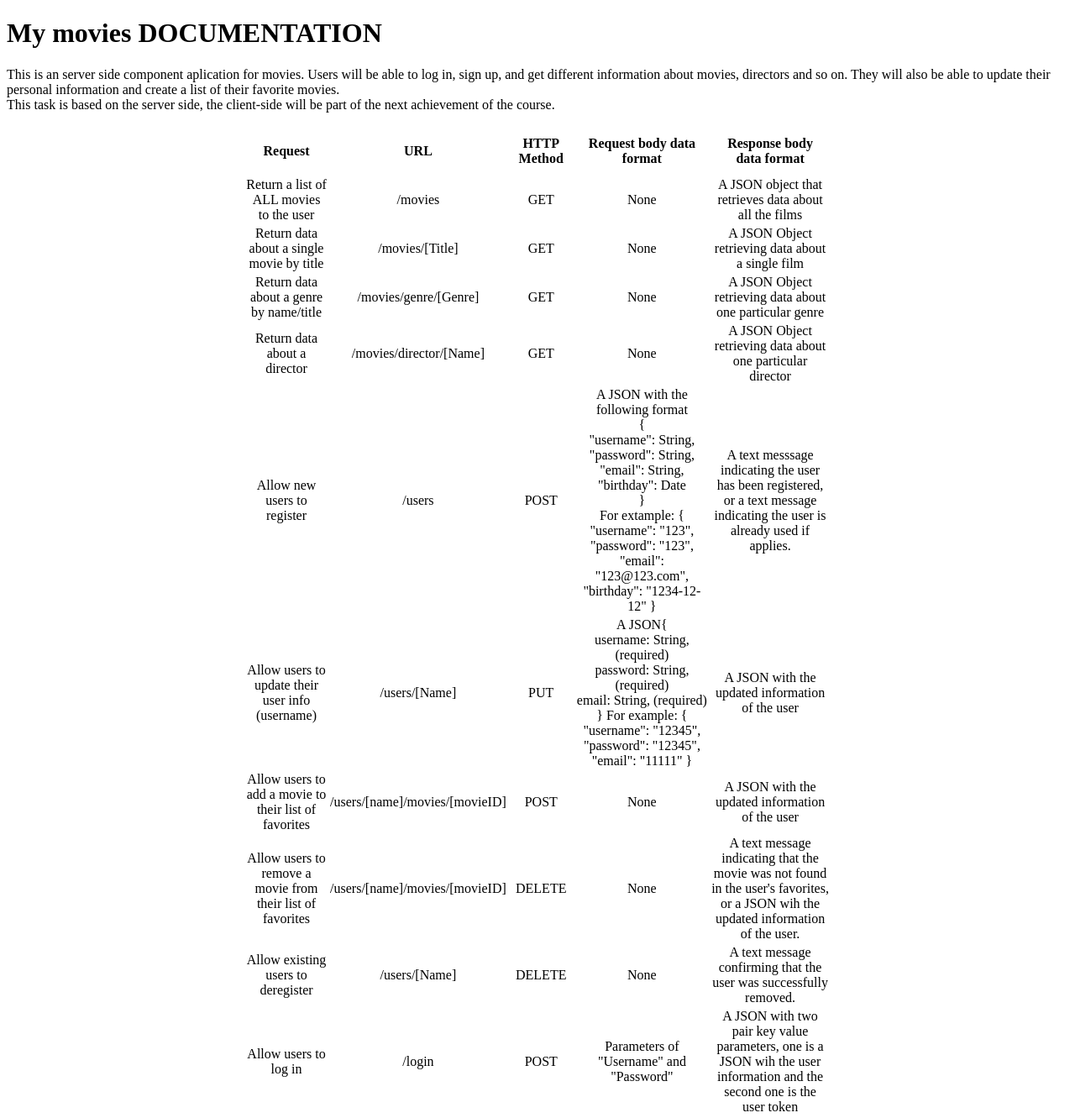
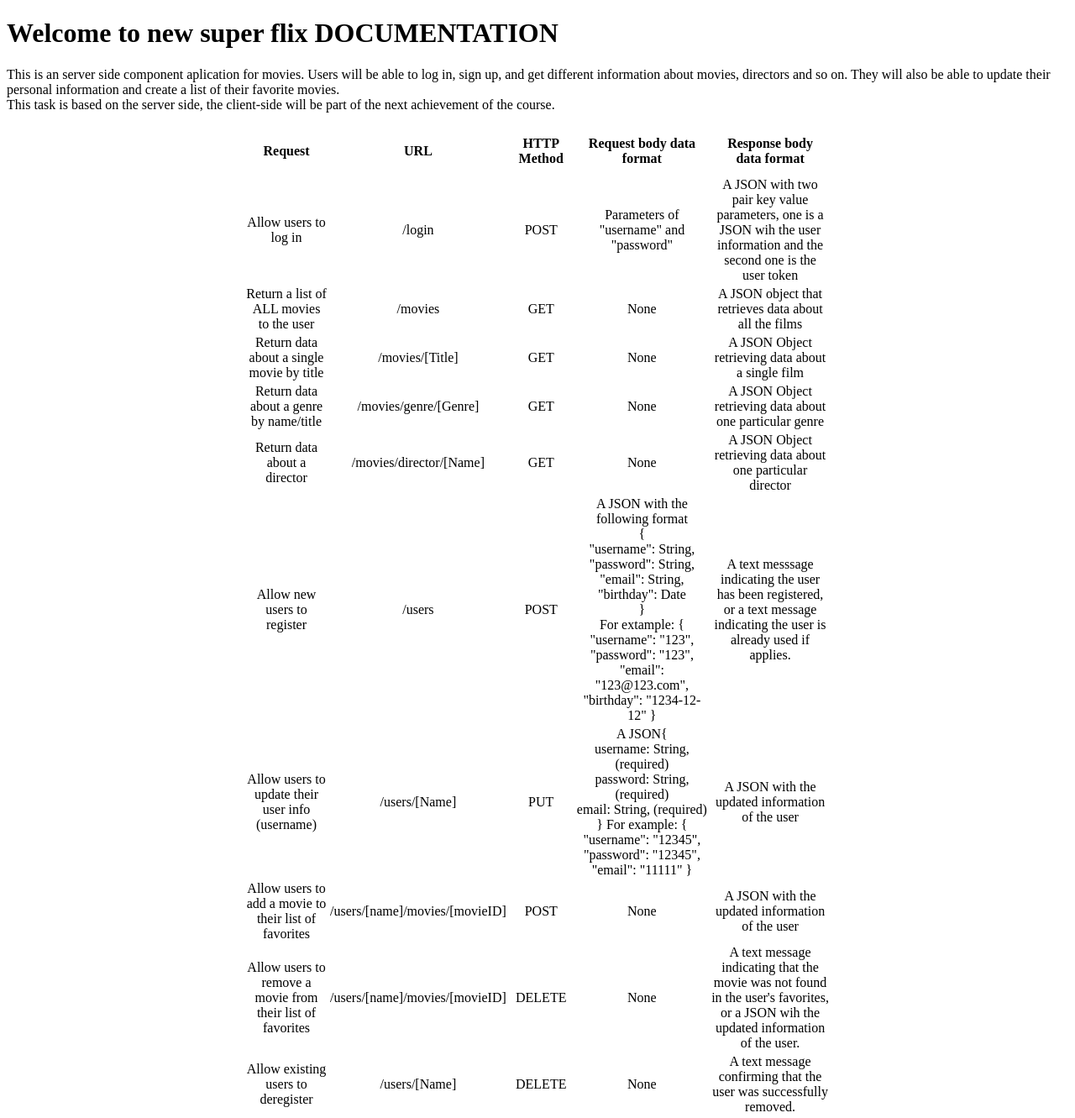
Before and after one commit to eloycotoalfonso/movie_api, a website: page public/documentation.html in a window 1280 px wide. Shown: the whole page at 84% size. Drawn offline with Linux system fonts and the light colour scheme.

Commit message:
Updated documentation.html

```diff
--- a/public/documentation.html
+++ b/public/documentation.html
@@ -10,7 +10,7 @@
 <body>
     <header></header>
     <div>
-        <h1>My movies DOCUMENTATION</h1>
+        <h1>Welcome to new super flix DOCUMENTATION</h1>
         <p>
             This is an server side component aplication for movies. Users will be able to log in, sign up, and get different information about movies, directors and so on. They will also be able to update their personal information and create a list of their favorite movies.
             <br>
@@ -27,6 +27,13 @@
               </tr>
             </thead>
             <tbody>
+              <tr>
+                <td>Allow users to log in</td>
+                <td>/login</td>
+                <td>POST</td>
+                <td>Parameters of "username" and "password"</td>
+                <td>A JSON with two pair key value parameters, one is a JSON wih the user information and the second one is the user token</td>
+              </tr>
               <tr>
                 <td>Return a list of ALL movies to the user</td>
                 <td>/movies</td>
@@ -117,13 +124,6 @@
                 <td>None</td>
                 <td>A text message confirming that the user was successfully removed.</td>
               </tr>
-              <tr>
-                <td>Allow users to log in</td>
-                <td>/login</td>
-                <td>POST</td>
-                <td>Parameters of "Username" and "Password"</td>
-                <td>A JSON with two pair key value parameters, one is a JSON wih the user information and the second one is the user token</td>
-              </tr>
           </table>
     </div>
     <footer></footer>
```
